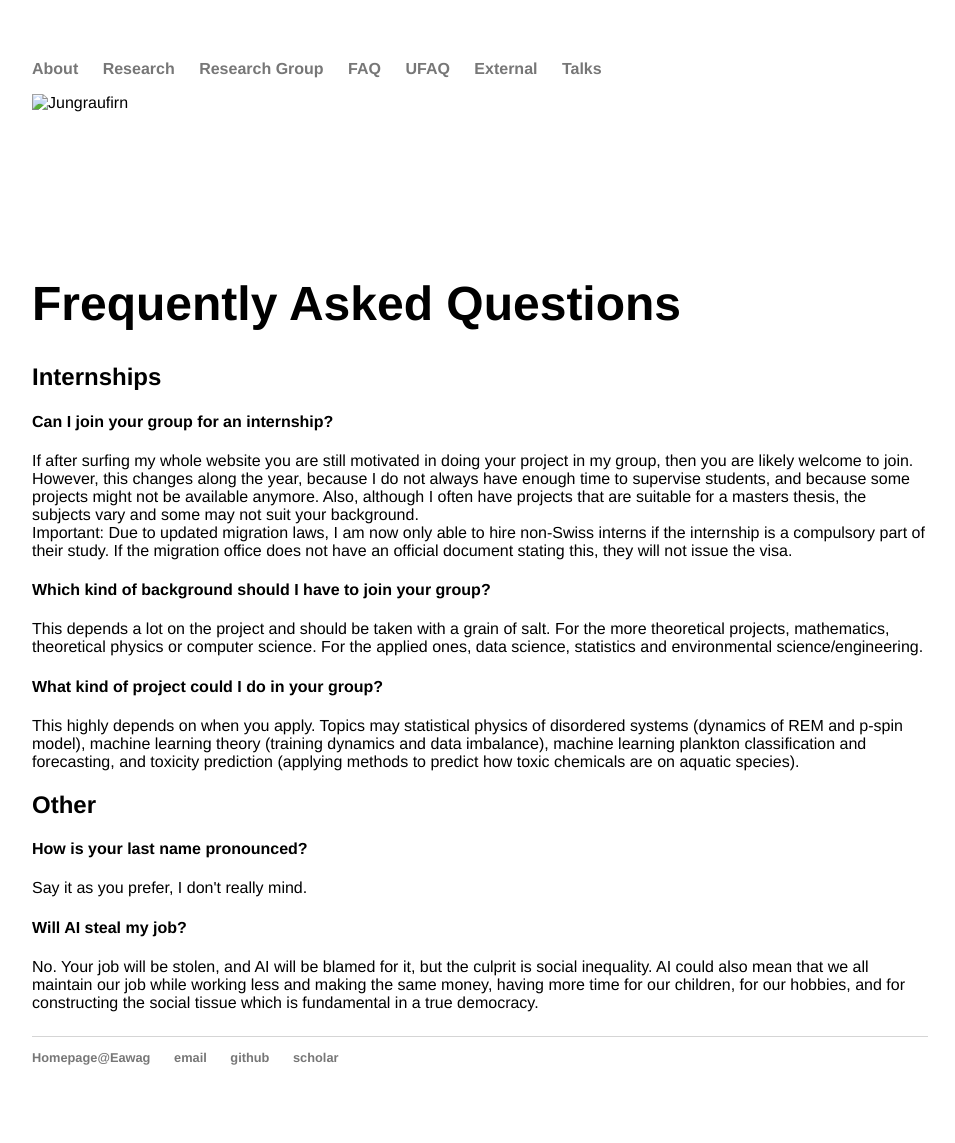
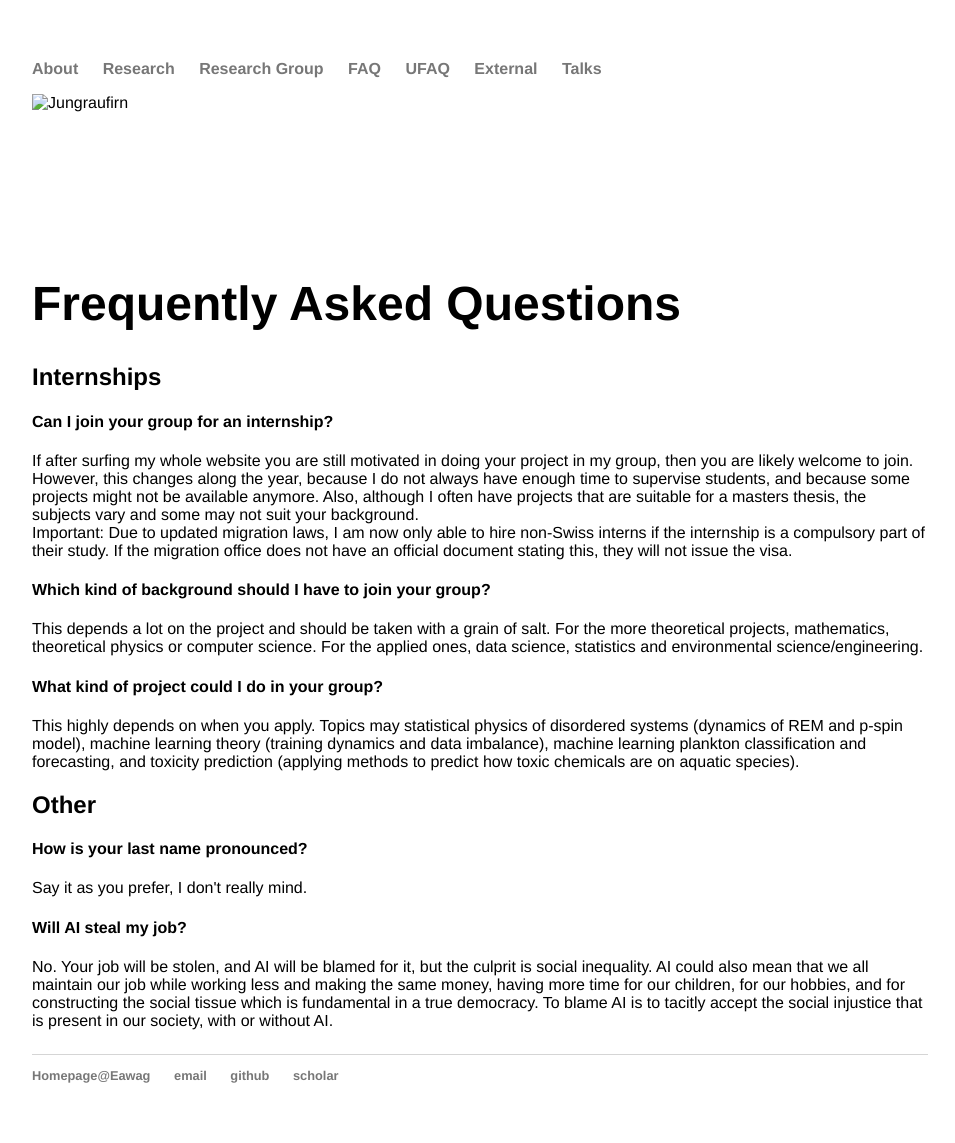
Before and after one commit to mbaityje/mbaityje.github.io, a Jekyll site: the page built from faq/index.html, in a window 1280 px wide. Shown: the whole page, without its empty margins (160-1115 px from the left). Built offline with Jekyll 4.4.1, drawn with Linux system fonts in a browser that asks for light colours.

Commit message:
Updated faq

```diff
--- a/faq/index.html
+++ b/faq/index.html
@@ -28,6 +28,7 @@ title: UFAQ
  		<h4>Will AI steal my job?</h4>
 		No. Your job will be stolen, and AI will be blamed for it, but the culprit is social inequality.
 		AI could also mean that we all maintain our job while working less and making the same money, having more time for our children, for our hobbies, and for constructing the social tissue which is fundamental in a true democracy.
+		To blame AI is to tacitly accept the social injustice that is present in our society, with or without AI.
 	</p>
 
 </div><!-- /.blurb -->
```
